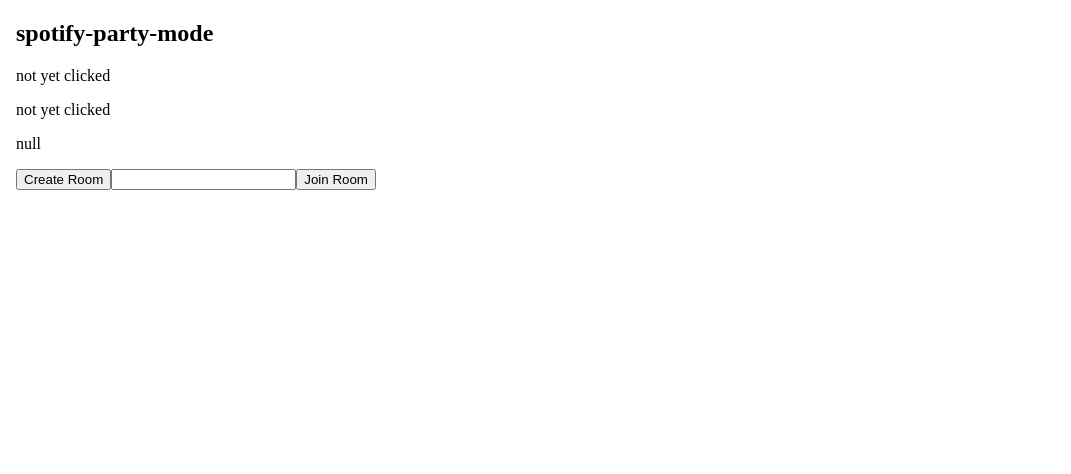
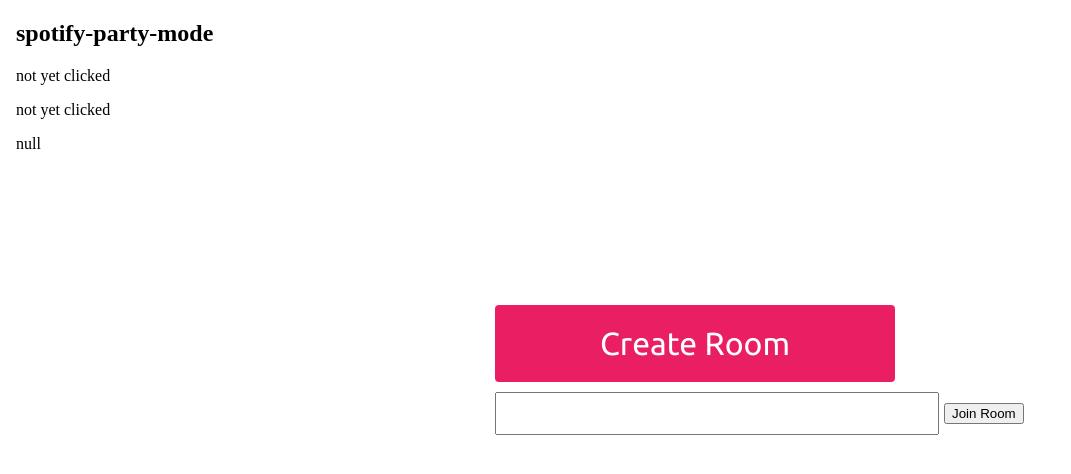
Before and after one commit to aandycen/spotify-party-mode, an Angular app in the folder spotify-party-mode/: page / in a window 1280 px wide. Shown: the top 474 px of the page, without its empty margins (0-1071 px from the left). Built offline with nearby package versions, Linux system fonts and the light colour scheme.

Commit message:
Some css

```diff
--- a/spotify-party-mode/src/app/app.component.html
+++ b/spotify-party-mode/src/app/app.component.html
@@ -1,5 +1,6 @@
 <head>
 <base href="/">
+<link href="https://fonts.googleapis.com/css?family=Ubuntu" rel="stylesheet">
 </head>
 
 <router-outlet></router-outlet>
--- a/spotify-party-mode/src/app/index/index.component.css
+++ b/spotify-party-mode/src/app/index/index.component.css
@@ -0,0 +1,55 @@
+#buttons {
+  position: absolute;
+  z-index: 15;
+  top: 50%;
+  left: 50%;
+  margin: -100px 0 0 -150px;
+}
+
+button.button {
+  display: inline-block;
+  border-radius: 4px;
+  background-color: #E91E63;
+  border: none;
+  color: #FFFFFF;
+  text-align: center;
+  font-family: 'Ubuntu', sans-serif;
+  font-size: 32px;
+  padding: 20px;
+  width: 400px;
+  transition: all 0.5s;
+  cursor: pointer;
+  margin: 5px;
+}
+
+.button span {
+  cursor: pointer;
+  display: inline-block;
+  position: relative;
+  transition: 0.5s;
+}
+
+.button span:after {
+  content: '\00bb';
+  position: absolute;
+  opacity: 0;
+  top: 0;
+  right: -20px;
+  transition: 0.5s;
+}
+
+.button:hover span {
+  padding-right: 25px;
+}
+
+.button:hover span:after {
+  opacity: 1;
+  right: 0;
+}
+
+input {
+  padding: 20px;
+  width: 400px;
+  padding: 12px 20px;
+  margin: 5px;
+}
--- a/spotify-party-mode/src/app/index/index.component.html
+++ b/spotify-party-mode/src/app/index/index.component.html
@@ -3,7 +3,11 @@
 <p>{{createResponse}}</p>
 <p>{{joinResponse}}</p>
 <p>{{textBoxString}}</p>
-<button (click)="onCreateClick()">Create Room</button>
+
+<div id="buttons">
+<button class="button" style="vertical-align:middle" (click)="onCreateClick()"><span>Create Room</span></button>
+<br>
 <input (keyup)="onKey($event)">
 <button (click)="onJoinClick()">Join Room</button>
+</div>
 </body>
--- a/spotify-party-mode/src/app/room/room.component.ts
+++ b/spotify-party-mode/src/app/room/room.component.ts
@@ -1,4 +1,5 @@
 import { Component, OnInit, OnDestroy } from '@angular/core';
+import { HttpClient } from '@angular/common/http';
 import { ActivatedRoute } from '@angular/router';
 
 @Component({
@@ -11,7 +12,7 @@
   private sub: any;
   textBoxString = '';
 
-  constructor(private route: ActivatedRoute) { }
+  constructor(private http: HttpClient, private route: ActivatedRoute) { }
 
   ngOnInit() {
     this.sub = this.route.params.subscribe(params => {
```
